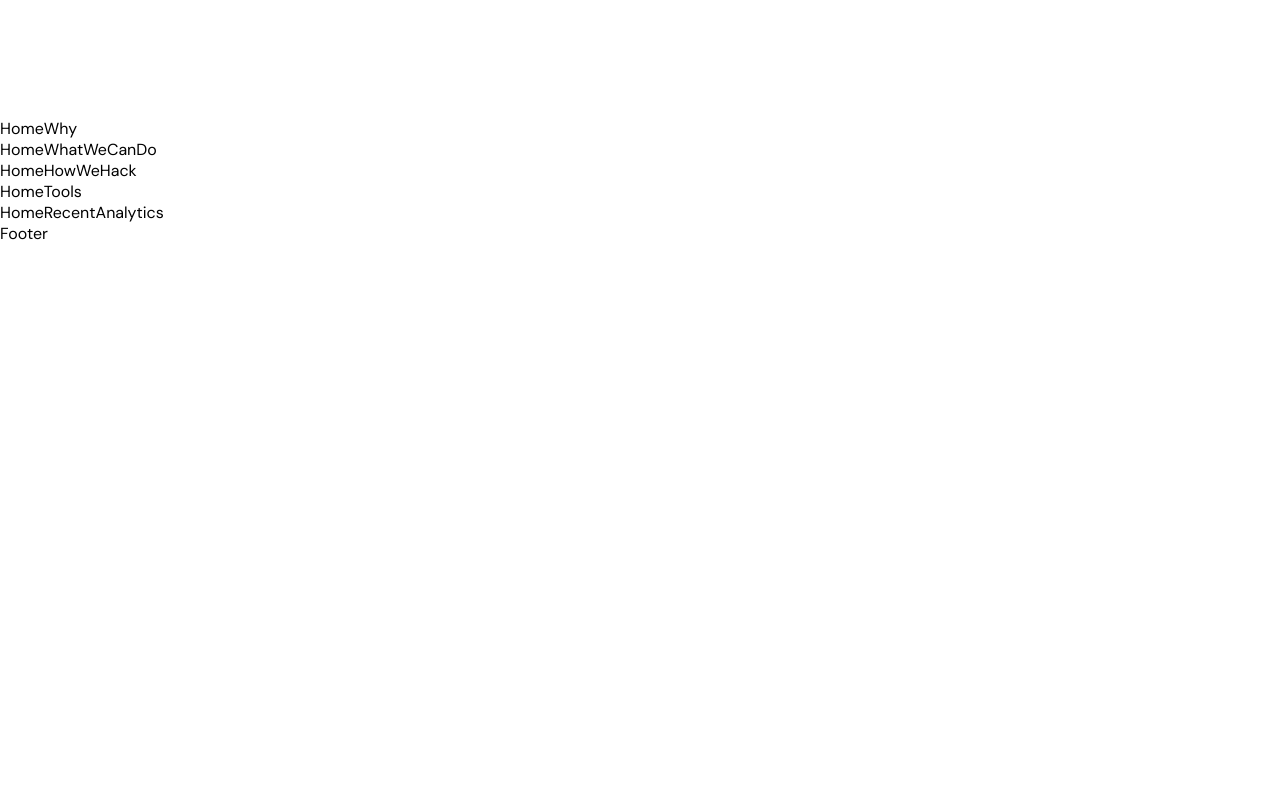
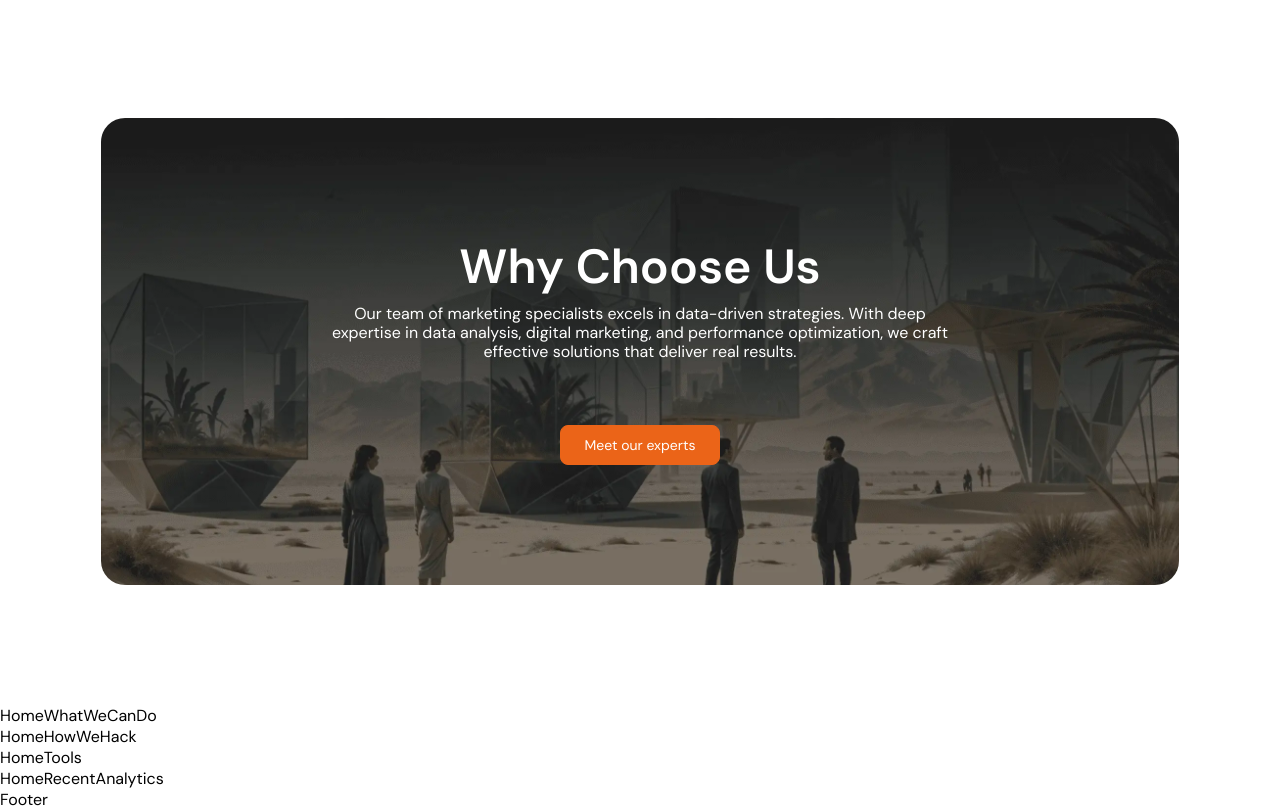
Before and after one commit to born2bemedia/futurehorizons, a Next.js app: page / in a window 1280 px wide. Shown: the part 1642-2452 px from the top of the page. Before the commit the page ends 1886 px from the top, so only its background shows below. Built offline with nearby package versions, Linux system fonts and the light colour scheme.

Commit message:
Added homeWhy block

```diff
--- a/src/app/(home)/_components/HomeWhy.jsx
+++ b/src/app/(home)/_components/HomeWhy.jsx
@@ -1,9 +1,50 @@
-import React from 'react'
+"use client";
+import React from "react";
+import "@/styles/home/homeWhy.scss";
+import { fadeInUp } from "@/app/utils/animations";
+import { motion } from "framer-motion";
+import Link from "next/link";
 
 const HomeWhy = () => {
   return (
-    <div>HomeWhy</div>
-  )
-}
+    <section className="home-why">
+      <div className="_container">
+        <div className="home-why__body">
+          <motion.h2
+            initial="hidden"
+            whileInView="visible"
+            viewport={{ once: true }}
+            variants={fadeInUp}
+          >
+            Why Choose Us
+          </motion.h2>
+          <motion.p
+            initial="hidden"
+            whileInView="visible"
+            viewport={{ once: true }}
+            variants={fadeInUp}
+          >
+            Our team of marketing specialists excels in data-driven strategies.
+            With deep <br />
+            expertise in data analysis, digital marketing, and performance
+            optimization, we craft <br />
+            effective solutions that deliver real results.
+          </motion.p>
+          <motion.div
+            initial="hidden"
+            whileInView="visible"
+            viewport={{ once: true }}
+            variants={fadeInUp}
+            className="button-wrap"
+          >
+            <Link href="#" className="orange-button">
+              Meet our experts
+            </Link>
+          </motion.div>
+        </div>
+      </div>
+    </section>
+  );
+};
 
-export default HomeWhy
+export default HomeWhy;
--- /dev/null
+++ b/src/styles/home/homeWhy.scss
@@ -0,0 +1,43 @@
+.home-why {
+  margin: 120px 0;
+  @media (max-width: 992px) {
+    margin: 100px 0;
+  }
+  &__body{
+    display: flex;
+    flex-direction: column;
+    align-items: center;
+    padding: 120px 24px;
+    border-radius: 24px;
+    background-size: cover;
+    background-position: center;
+    background-image: url(/images/home/whyBack.webp);
+    @media (max-width: 992px) {
+        padding: 100px 24px;
+    }
+    h2{
+        color: #fff;
+        font-size: 48px;
+        font-weight: 600;
+        line-height: 1.2;
+        text-align: center;
+        margin: 0 0 8px 0;
+        @media (max-width: 992px) {
+            font-size: 32px;
+        }
+    }
+    p{
+        color: #fff;
+        font-size: 16px;
+        font-weight: 400;
+        line-height: 1.2;
+        text-align: center;
+        margin: 0 0 64px 0;
+        @media (max-width: 992px) {
+            br{
+                display: none;
+            }
+        }
+    }
+  }
+}
```
Also changed, not shown: public/images/home/whyBack.png (added), public/images/home/whyBack.webp (added).
